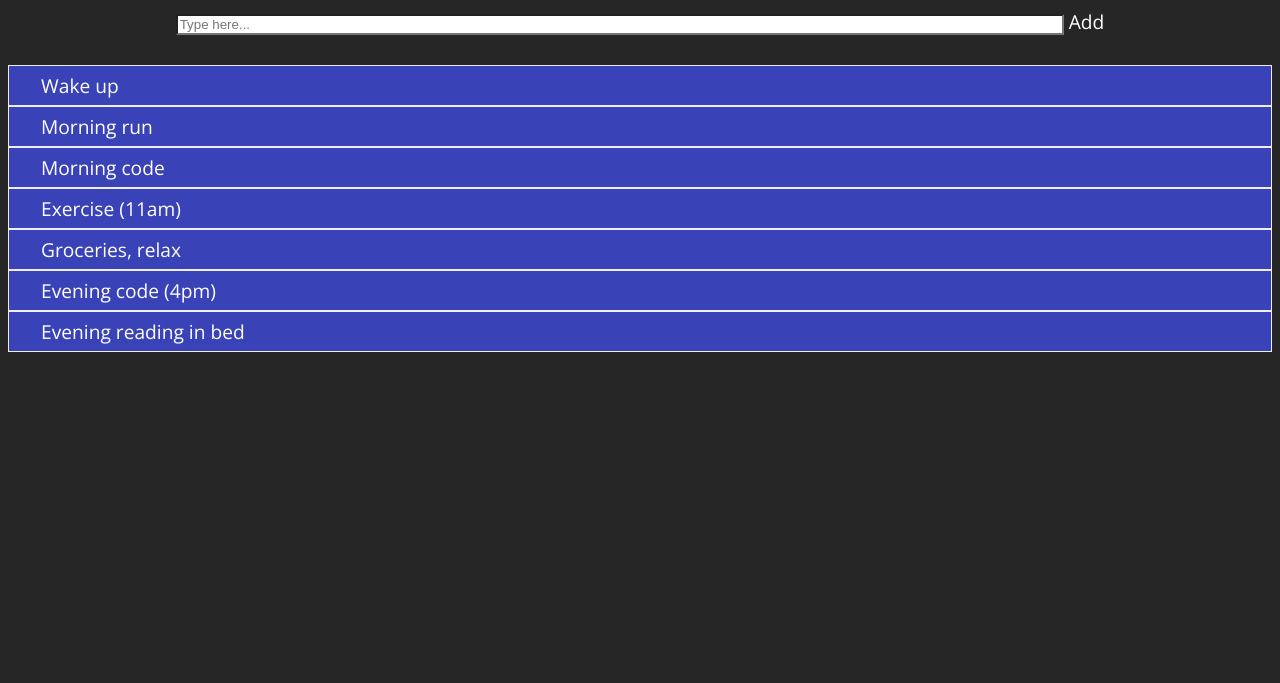
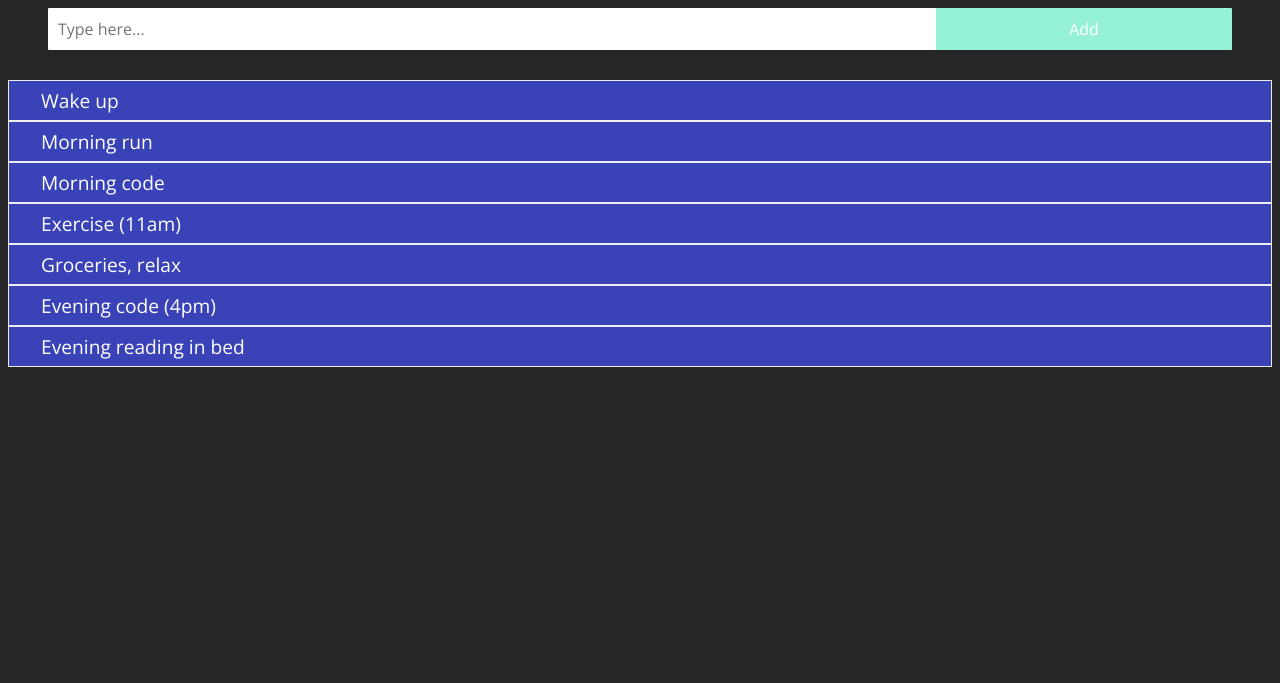
Before and after one commit to Practice-Full-Stack/javascript-todoList-v1.0, a plain HTML site: page index.html in a window 1280 px wide. Shown: the part 117-800 px from the top of the page. Drawn offline with nearby package versions, Linux system fonts and the light colour scheme.

Commit message:
one last thing to do in css

```diff
--- a/styles.css
+++ b/styles.css
@@ -88,36 +88,59 @@ HEADER STYLES
 /* center text and pad input box */
 .header {text-align: center; padding: 30px 40px;}
 
+/******************************
+THE INPUT AREA
+******************************/
+
+input {
+    /* font-size affects total size */
+    font-family: 'Open Sans', sans-serif;
+    font-size: 16px;
+    /* position and size */
+    padding: 10px;
+    margin: 0;
+    width: 75%;
+    float: left;
+    /*  */
+    border: none;
+    border-radius: 1px;
+    border-top-right-radius: 0px;
+    border-bottom-right-radius: 0px;
+
+}
+
+.addButton {
+    /* font-size affects total size */
+    font-family: 'Open Sans', sans-serif;
+    font-size: 16px;
+    /* position and size */
+    padding: 10px;
+    float: left;
+    width: 25%;
+    /* styling */
+    background: #95F2D9;
+    text-align: center;
+    cursor: pointer;
+    transition: 0.3s;
+    /* border */
+    border: none;
+    border-radius: 1px;
+    border-top-left-radius: 0px;
+    border-bottom-left-radius: 0px;
+}
+
+.addButton:hover {
+    background-color: #262626;
 
 
-
-
-
-
-/************************************************************
-REVIEW THIS CODE
-************************************************************/
-/* clear floats after header */
-/* .header::after {
-    content:"";
-    clear: both;
-    display: table;
-} */
-/************************************************************/
-
-/*
-PICK UP HERE WITH STYLING THE INPUT BOX
-*/
-
-/* input styling */
-input {
-    border-radius: 1px;
-    /* input size */
-    width: 75%;
+    /* inside border effect */
+    border: solid white 0.1px;
 }
 
 
-
-/******************************
-THE INPUT AREA
-******************************/
+/* CLEAR FLOATS AFTER HEADER */
+.header::after {
+    content:"";
+    clear: both;
+    display: table;}
+/* otherwise input/add runs underneath the list */
```
